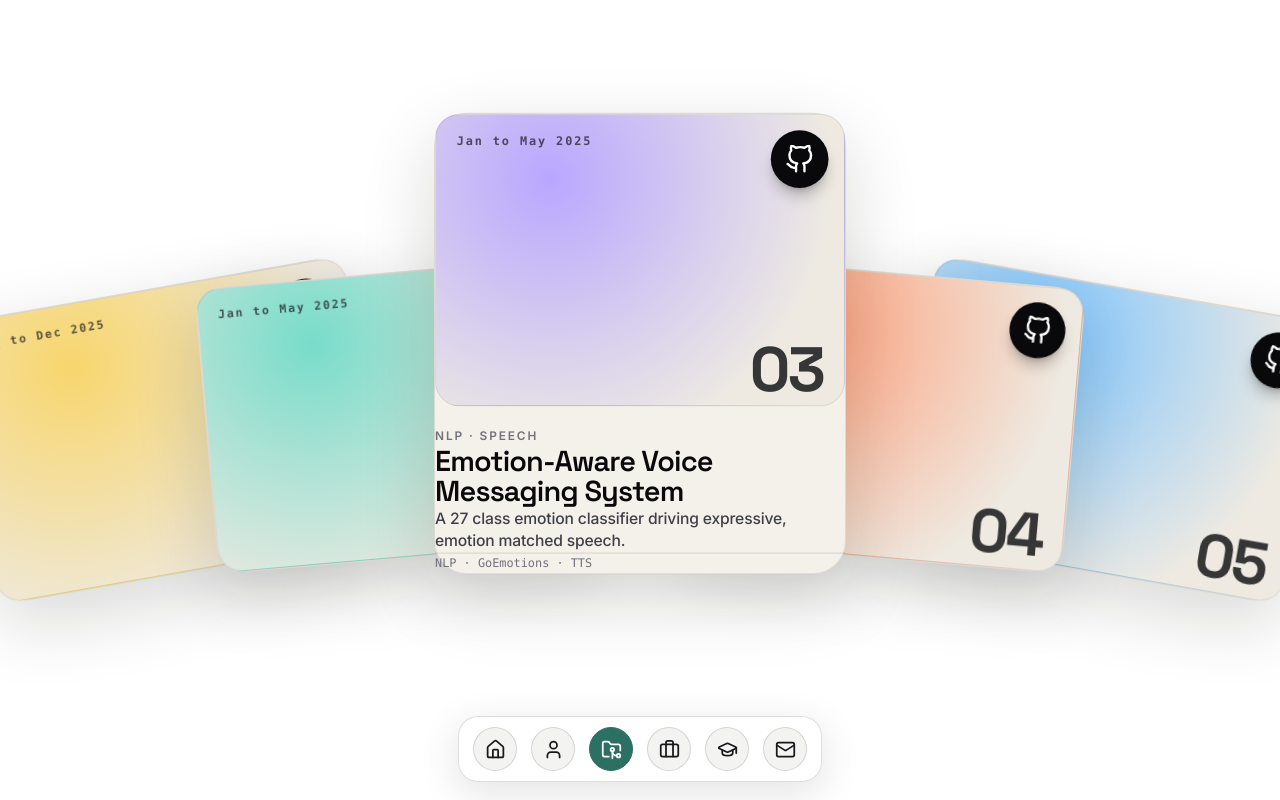
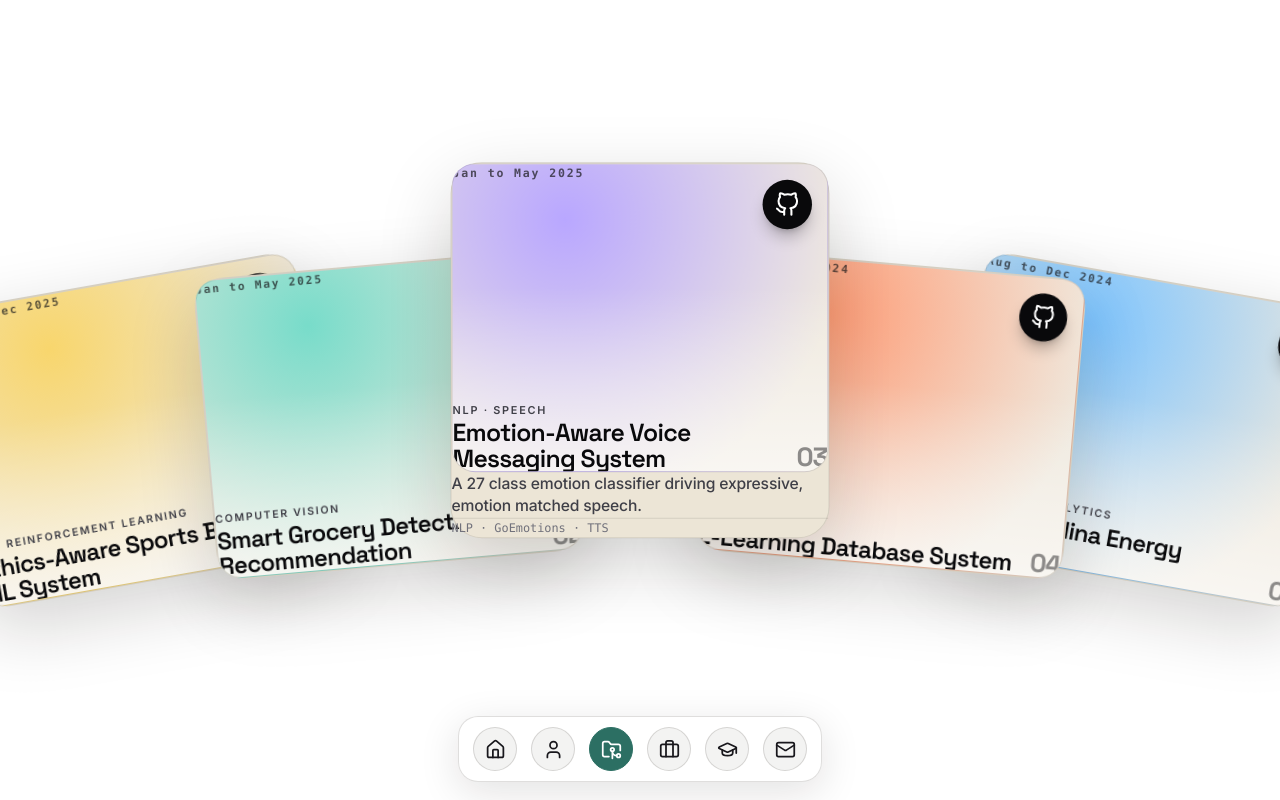
Before and after one commit to gautambalgi/PersonalWebsite, a React (Vite) app: page /projects in a window 1280 px wide. Shown: the top 800 px of the page. Built offline with nearby package versions, Linux system fonts and the light colour scheme.

Commit message:
names always visible, contained text, clear card

```diff
--- a/src/components/OrbitCardStack.jsx
+++ b/src/components/OrbitCardStack.jsx
@@ -64,7 +64,6 @@ function inRange(index, length) {
   return Math.min(Math.max(0, index), Math.max(0, length - 1));
 }
 
-// GitHub logo — forced white so it reads on the black dot
 function GithubIcon({ className }) {
   return (
     <svg
@@ -90,7 +89,7 @@ function GithubDot({ repo, name }) {
       rel="noreferrer"
       onClick={(e) => e.stopPropagation()}
       aria-label={`Open ${name} on GitHub`}
-      className="group/gh absolute right-4 top-4 z-20 grid size-14 place-items-center rounded-full bg-zinc-950 shadow-lg shadow-black/25 transition-transform duration-300 hover:scale-110"
+      className="group/gh absolute right-4 top-4 z-20 grid size-12 place-items-center rounded-full bg-zinc-950 shadow-lg shadow-black/25 transition-transform duration-300 hover:scale-110"
     >
       <GithubIcon className="h-1/2 w-1/2" />
       <span className="pointer-events-none absolute -top-10 left-1/2 origin-bottom -translate-x-1/2 scale-0 rounded-lg border border-black/10 bg-white px-3 py-1.5 text-xs font-bold text-zinc-900 shadow-md transition-transform duration-200 group-hover/gh:scale-100">
@@ -104,8 +103,8 @@ export function OrbitCardStack({
   items = projects,
   className,
   defaultActiveIndex = 2,
-  spread = 222,
-  lift = 50,
+  spread = 238,
+  lift = 44,
 }) {
   const reduceMotion = useReducedMotion() ?? false;
   const cards = items.length ? items : projects;
@@ -118,24 +117,18 @@ export function OrbitCardStack({
     () =>
       cards.map((_, index) => {
         const orbit = index - midpoint;
-        return {
-          x: orbit * spread,
-          y: Math.abs(orbit) * 14,
-          rotation: orbit * 5,
-        };
+        return { x: orbit * spread, y: Math.abs(orbit) * 14, rotation: orbit * 5 };
       }),
     [cards, midpoint, spread]
   );
 
-  const dur = reduceMotion ? "0ms" : "560ms";
+  const dur = reduceMotion ? "0ms" : "540ms";
 
   return (
-    <div
-      className={cn("relative flex w-full items-center justify-center p-4", className)}
-    >
+    <div className={cn("relative flex w-full items-center justify-center p-4", className)}>
       <div
         ref={stageRef}
-        className="relative h-[620px] w-full max-w-[1220px]"
+        className="relative h-[600px] w-full max-w-[1240px]"
         onMouseLeave={() => setActiveIndex(restingIndex)}
         role="list"
         aria-label="Project card stack"
@@ -148,7 +141,7 @@ export function OrbitCardStack({
             transform: `translate(calc(-50% + ${pos.x}px), calc(-50% + ${
               pos.y - (active ? lift : 0)
             }px)) rotate(${active ? 0 : pos.rotation}deg) scale(${active ? 1.03 : 1})`,
-            transitionProperty: "transform, box-shadow",
+            transitionProperty: "transform",
             transitionDuration: dur,
             transitionTimingFunction: "cubic-bezier(0.22, 1, 0.36, 1)",
             willChange: "transform",
@@ -160,7 +153,7 @@ export function OrbitCardStack({
               role="listitem"
               tabIndex={0}
               aria-current={active ? "true" : undefined}
-              className="absolute left-1/2 top-1/2 w-[min(90vw,25rem)] origin-bottom cursor-pointer rounded-[2rem] border border-black/10 bg-[#f4f1ea] p-4 text-[#141414] shadow-[0_24px_70px_rgba(20,16,10,0.16)] outline-none focus-visible:ring-2 focus-visible:ring-zinc-950/30 focus-visible:ring-offset-2 focus-visible:ring-offset-white"
+              className="absolute left-1/2 top-1/2 w-[min(88vw,23rem)] origin-bottom cursor-pointer rounded-[1.9rem] border border-black/10 bg-[#ece5d6] p-3 text-[#141414] shadow-[0_24px_70px_rgba(20,16,10,0.18)] outline-none focus-visible:ring-2 focus-visible:ring-zinc-950/30 focus-visible:ring-offset-2 focus-visible:ring-offset-white"
               style={style}
               onMouseEnter={() => setActiveIndex(index)}
               onFocus={() => setActiveIndex(index)}
@@ -168,50 +161,59 @@ export function OrbitCardStack({
             >
               <GithubDot repo={item.repo} name={item.name} />
 
-              {/* colored tile */}
+              {/* colored tile — holds the project name, always visible */}
               <div
-                className="relative flex aspect-[1.4] w-full overflow-hidden rounded-[1.5rem] border border-black/[0.08]"
+                className="relative flex aspect-[1.22] w-full flex-col justify-between overflow-hidden rounded-[1.45rem] border border-black/10 p-5"
                 style={{
-                  background: `radial-gradient(circle at 28% 22%, ${item.accent}, #eeeae2 76%)`,
+                  background: `radial-gradient(circle at 30% 18%, ${item.accent}, #efe9de 78%)`,
                 }}
               >
-                <span className="absolute left-5 top-4 font-mono text-[0.72rem] font-semibold tracking-[0.16em] text-zinc-900/70">
+                {/* bottom scrim so dark text always reads on the accent */}
+                <div className="pointer-events-none absolute inset-x-0 bottom-0 h-3/5 bg-gradient-to-t from-white/60 to-transparent" />
+
+                <span className="relative font-mono text-[0.7rem] font-semibold tracking-[0.16em] text-zinc-900/70">
                   {item.period}
                 </span>
+
+                <div className="relative flex items-end justify-between gap-3">
+                  <div>
+                    <p className="text-[0.66rem] font-semibold uppercase tracking-[0.16em] text-zinc-700">
+                      {item.role}
+                    </p>
+                    <h3
+                      className="mt-1.5 text-[1.5rem] font-semibold leading-[1.05] tracking-[-0.03em] text-zinc-950"
+                      style={{ fontFamily: "var(--display)" }}
+                    >
+                      {item.name}
+                    </h3>
+                  </div>
                   <span
-                  className="absolute bottom-1 right-5 text-[3.8rem] font-bold leading-none tracking-[-0.04em] text-zinc-950/80"
+                    className="shrink-0 text-[1.6rem] font-bold leading-none tracking-[-0.04em] text-zinc-950/45"
                     style={{ fontFamily: "var(--display)" }}
                   >
                     {item.num}
                   </span>
                 </div>
+              </div>
 
-              {/* details — smooth height reveal via grid-rows, only on the active card */}
+              {/* description + tech — revealed on the active card */}
               <div
                 className="grid transition-all ease-out"
                 style={{
                   gridTemplateRows: active ? "1fr" : "0fr",
                   opacity: active ? 1 : 0,
-                  marginTop: active ? "1.25rem" : "0",
                   transitionDuration: dur,
                 }}
               >
-                <div className="min-h-0 overflow-hidden px-2">
-                  <p className="text-[0.72rem] font-semibold uppercase tracking-[0.16em] text-zinc-500">
-                    {item.role}
-                  </p>
-                  <h3
-                    className="mt-2 text-[1.75rem] font-semibold leading-[1.06] tracking-[-0.03em] text-zinc-950"
-                    style={{ fontFamily: "var(--display)" }}
-                  >
-                    {item.name}
-                  </h3>
-                  <p className="mt-3 max-w-[22rem] text-[0.95rem] font-medium leading-[1.45] tracking-[-0.01em] text-zinc-700">
+                <div className="min-h-0 overflow-hidden">
+                  <div className="px-3 pb-1 pt-4">
+                    <p className="text-[0.95rem] font-medium leading-[1.45] tracking-[-0.01em] text-zinc-700">
                       {item.description}
                     </p>
-                  <p className="mt-4 border-t border-black/10 pt-4 font-mono text-[0.72rem] text-zinc-500">
+                    <p className="mt-4 border-t border-black/10 pt-3 font-mono text-[0.72rem] text-zinc-500">
                       {item.tech}
                     </p>
+                  </div>
                 </div>
               </div>
             </article>
```
Lines whose indentation alone changed are shown as unchanged.
